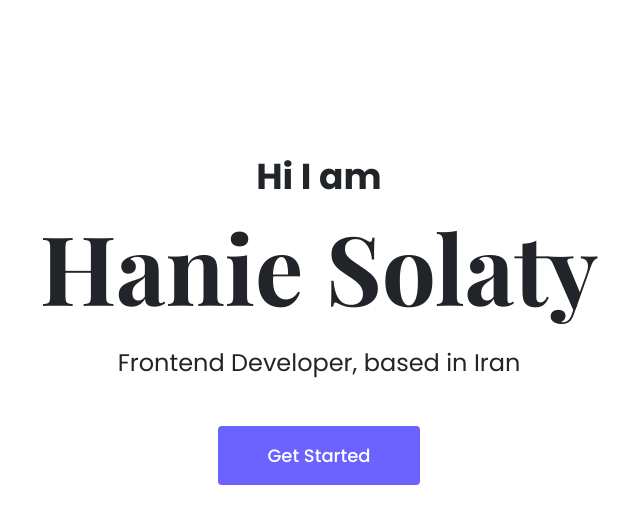
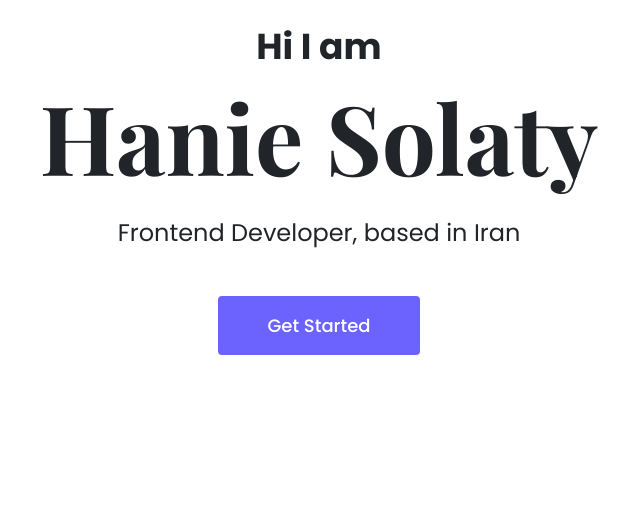
Before and after one commit to HanieSolaty/Portfolio-Project, a plain HTML site: page index.html in a window 1280 px wide. Shown: the whole page, without its empty margins (321-961 px from the left). Drawn offline with nearby package versions, Linux system fonts and the light colour scheme.

Commit message:
fixing padding

```diff
--- a/src/style.css
+++ b/src/style.css
@@ -26,7 +26,7 @@ header {
 }
 
 .hero {
-  padding: 150px 300px;
+  padding: 20px 300px;
   text-align: center;
 }
 
```
